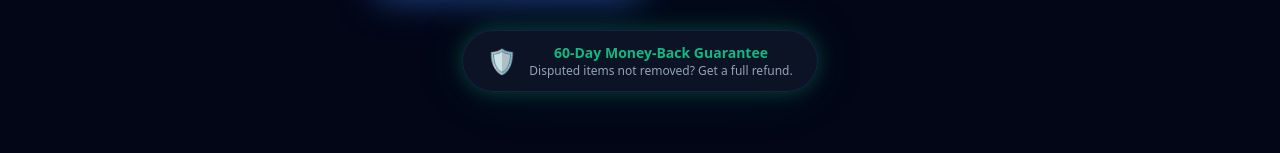
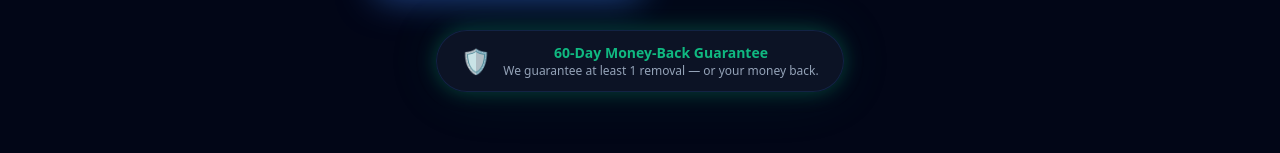
Before and after one commit to Zee-create-614/debtcrusher, a Next.js app: page / in a window 1280 px wide. Shown: the part 620-773 px from the top of the page. Built offline with nearby package versions, Linux system fonts and the light colour scheme; no server answers.

Commit message:
Update guarantee: at least 1 removal or money back (not all items)

```diff
--- a/app/components/MoneyBackBadge.tsx
+++ b/app/components/MoneyBackBadge.tsx
@@ -6,7 +6,7 @@ export default function MoneyBackBadge() {
       <span className="text-2xl">🛡️</span>
       <div>
         <p className="text-crusher-green font-bold text-sm">60-Day Money-Back Guarantee</p>
-        <p className="text-slate-400 text-xs">Disputed items not removed? Get a full refund.</p>
+        <p className="text-slate-400 text-xs">We guarantee at least 1 removal — or your money back.</p>
       </div>
     </a>
   );
--- a/app/page.tsx
+++ b/app/page.tsx
@@ -236,7 +236,7 @@ export default function Home() {
               { q: "Is my medical data safe?", a: "Absolutely. We use 256-bit encryption, HIPAA-compliant processing, and auto-delete your data after analysis. We never store your bills permanently or share your information with third parties." },
               { q: "How accurate is the AI analysis?", a: "Our AI cross-references your bill against a database of thousands of CPT codes, fair market rates, and common billing errors. We catch overcharges that most people would never notice. If we don't find savings, you get a full refund." },
               { q: "What types of bills can you analyze?", a: "Medical bills, hospital bills, ER bills, dental bills, lab bills, and collection notices. We support PDF uploads, photos/screenshots, pasted text, or manual description of your charges." },
-              { q: "How does the money-back guarantee work?", a: "We guarantee results. If your disputed items aren't removed within 60 days, get a full $7.99 refund. Simply come back to our Verify Results page, upload your new credit report, and if nothing was removed, claim your refund instantly." },
+              { q: "How does the money-back guarantee work?", a: "We guarantee at least 1 item removed from your credit report within 60 days. If not a single disputed item is removed, you get a full $7.99 refund. Simply come back to our Verify Results page, upload your updated credit report, and if zero items were removed, claim your refund instantly." },
               { q: "Is this legal advice?", a: "No. DebtCrusher provides educational information and generates template letters based on established consumer protection laws. We are not a law firm and do not provide legal advice. For complex legal matters, we recommend consulting with a consumer protection attorney." },
               { q: "How long does the analysis take?", a: "Most analyses complete in under 60 seconds. Complex bills with many line items may take up to 2 minutes." },
             ].map((faq, i) => (
--- a/app/verify/page.tsx
+++ b/app/verify/page.tsx
@@ -252,7 +252,7 @@ export default function VerifyPage() {
               <span className="text-5xl block mb-4">🛡️</span>
               <h3 className="text-2xl font-black text-white mb-2">Money-Back Guarantee</h3>
               <p className="text-slate-400 mb-4">
-                None of your disputed items were removed after 60 days. You&apos;re eligible for a full <span className="text-white font-bold">$7.99 refund</span>.
+                We weren&apos;t able to get at least 1 item removed from your credit report after 60 days. You&apos;re eligible for a full <span className="text-white font-bold">$7.99 refund</span>.
               </p>
               <a
                 href={refundMailto}
```
